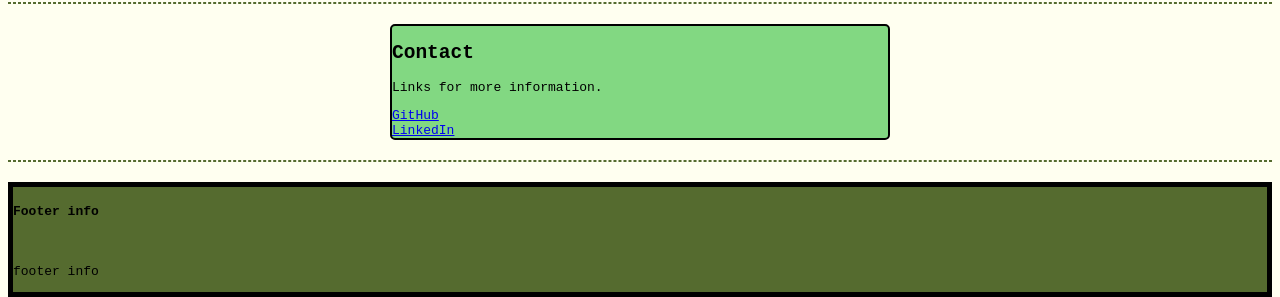
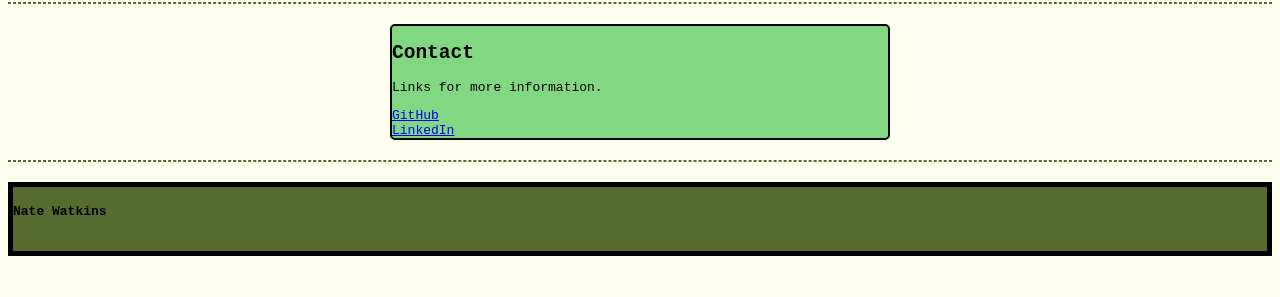
Before and after one commit to nw-nine/PortfolioWebsite, a plain HTML site: page portfolioWebsite/index.html in a window 1280 px wide. Shown: the part 1468-1765 px from the top of the page. After the commit the page ends 1724 px from the top, so only its background shows below. Drawn offline with Linux system fonts and the light colour scheme.

Commit message:
Update index.html

```diff
--- a/portfolioWebsite/index.html
+++ b/portfolioWebsite/index.html
@@ -4,7 +4,7 @@
 <head>
   <meta charset="utf-8">
   <meta name="viewport" content="width=device-width">
-  <title>Nathaniel Watkins Portfolio</title>
+  <title>Nate Watkins Portfolio</title>
   <link href="style.css" rel="stylesheet" type="text/css" />
 </head>
 
@@ -95,9 +95,8 @@
 
     <section id="Footer">
       <div class="footer">
-        <h4>Footer info</h4>
+        <h4>Nate Watkins</h4>
         <br>
-        <p>footer info</p>
       </div>
     </section>
 
```
